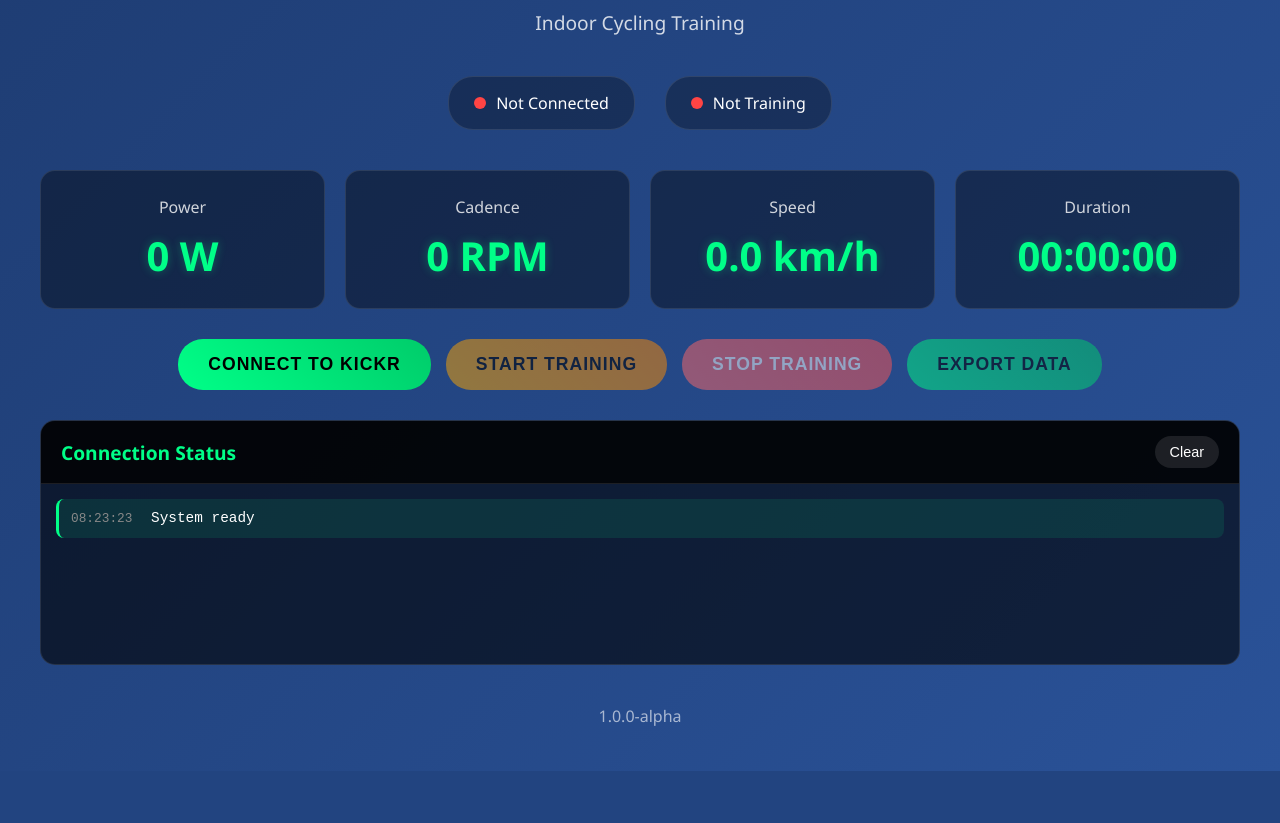
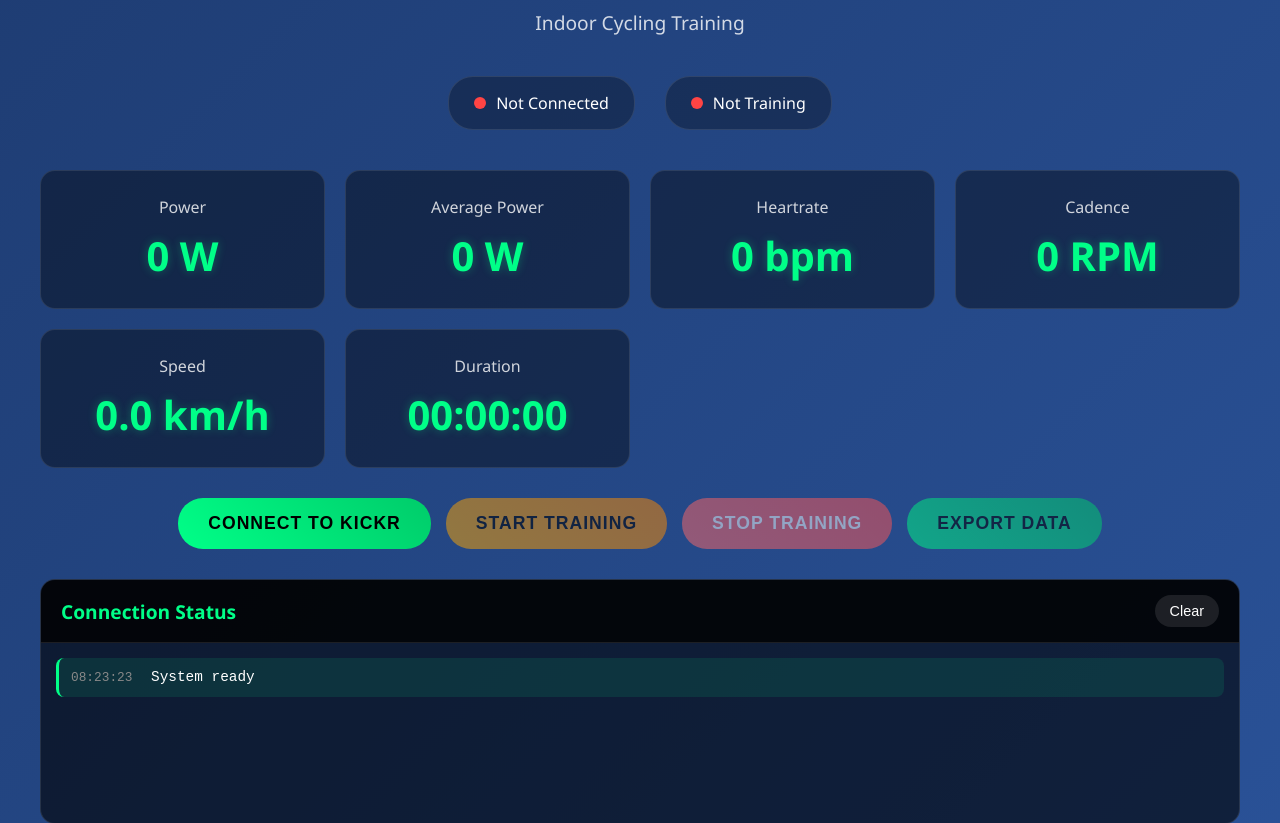
Before and after one commit to Fiusa21/LinuxTrainer, a Flask app: page /index in a window 1280 px wide. Shown: the part 135-958 px from the top of the page. Before the commit the page ends 906 px from the top, so only its background shows below. Run offline with Flask 2, Linux system fonts and the light colour scheme.

Commit message:
added HR and avg Power visuals to UI

```diff
--- a/src/ui/static/js/app.js
+++ b/src/ui/static/js/app.js
@@ -46,7 +46,8 @@
                     timestamp: Date.now(),
                     power: data.data.power,
                     cadence: data.data.cadence,
-                    speed: data.data.speed
+                    speed: data.data.speed,
+                    heartrate: data.data.heartrate
                 });
 
                 // Keep only last 100 data points
@@ -110,6 +111,8 @@
     document.getElementById('powerValue').textContent = formatPower(data.power);
     document.getElementById('cadenceValue').textContent = formatCadence(data.cadence);
     document.getElementById('speedValue').textContent = formatSpeed(data.speed);
+    document.getElementById('avgPwrValue').textContent = formatPower(data.power);
+    document.getElementById('heartrateValue').textContent = formatHeartrate(data.heartrate);
     document.getElementById('durationValue').textContent = data.duration || '00:00:00';
 }
 
--- a/src/ui/static/js/utils.js
+++ b/src/ui/static/js/utils.js
@@ -35,8 +35,17 @@
 
 /**
  * Format speed value with proper units
- * @param {number} speed - Speed in km/h
+ * @param {number} heartrate - Speed in km/h
  * @returns {string} Formatted speed string
+ */
+function formatHeartrate(heartrate) {
+    return `${(heartrate || 0)} bpm`;
+}
+
+/**
+ * Format HR value with proper units
+ * @param {number} speed - HR in bpm
+ * @returns {string} Formatted HR string
  */
 function formatSpeed(speed) {
     return `${(speed || 0).toFixed(1)} km/h`;
--- a/src/ui/templates/index.html
+++ b/src/ui/templates/index.html
@@ -28,6 +28,14 @@
             <div class="data-card">
                 <div class="data-label">Power</div>
                 <div class="data-value" id="powerValue">0 W</div>
+            </div>
+            <div class="data-card">
+                <div class="data-label">Average Power</div>
+                <div class="data-value" id="avgPwrValue">00:00:00</div>
+            </div>
+            <div class="data-card">
+                <div class="data-label">Heartrate</div>
+                <div class="data-value" id="heartrateValue">0 BPM</div>
             </div>
             <div class="data-card">
                 <div class="data-label">Cadence</div>
```
